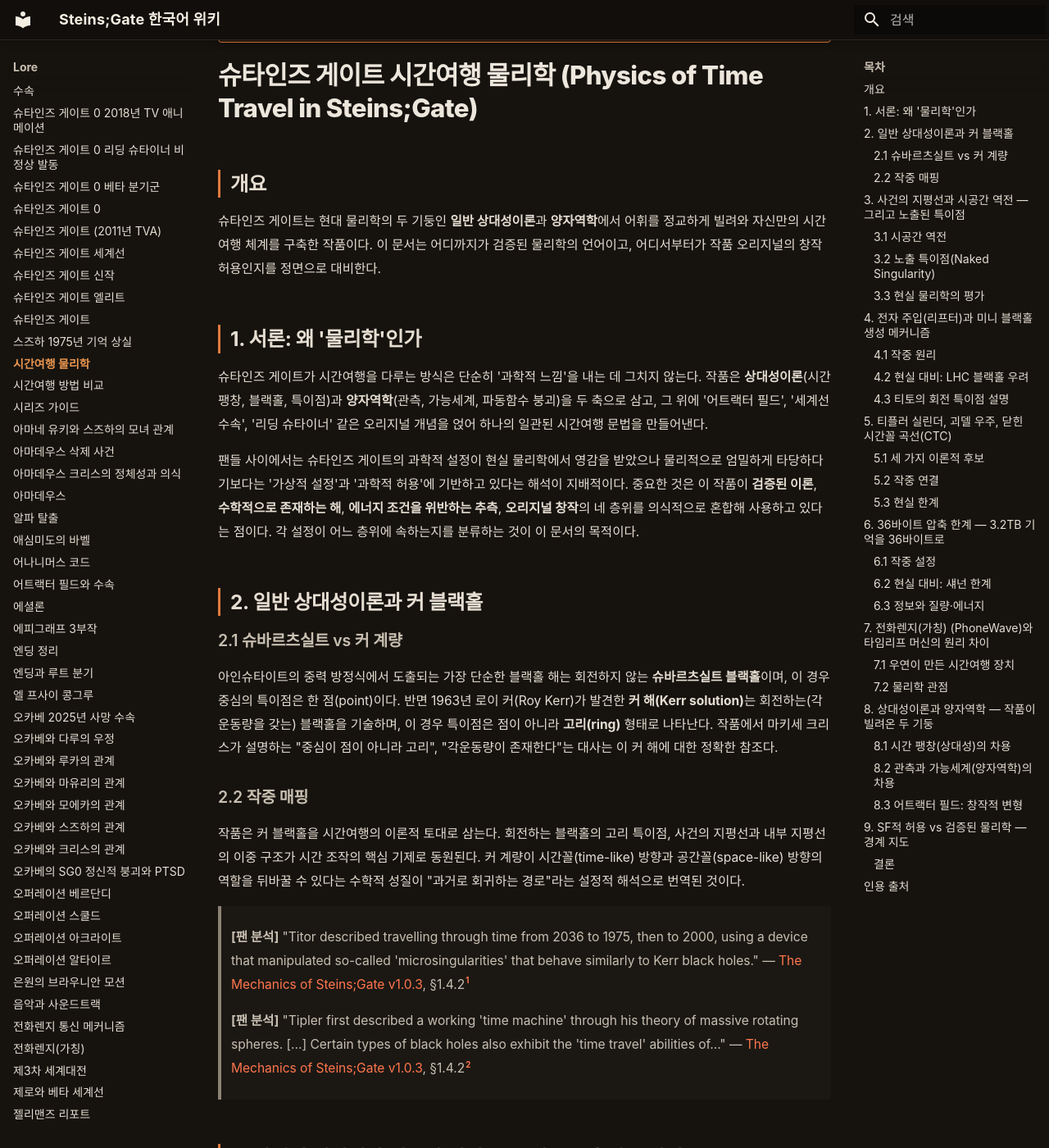
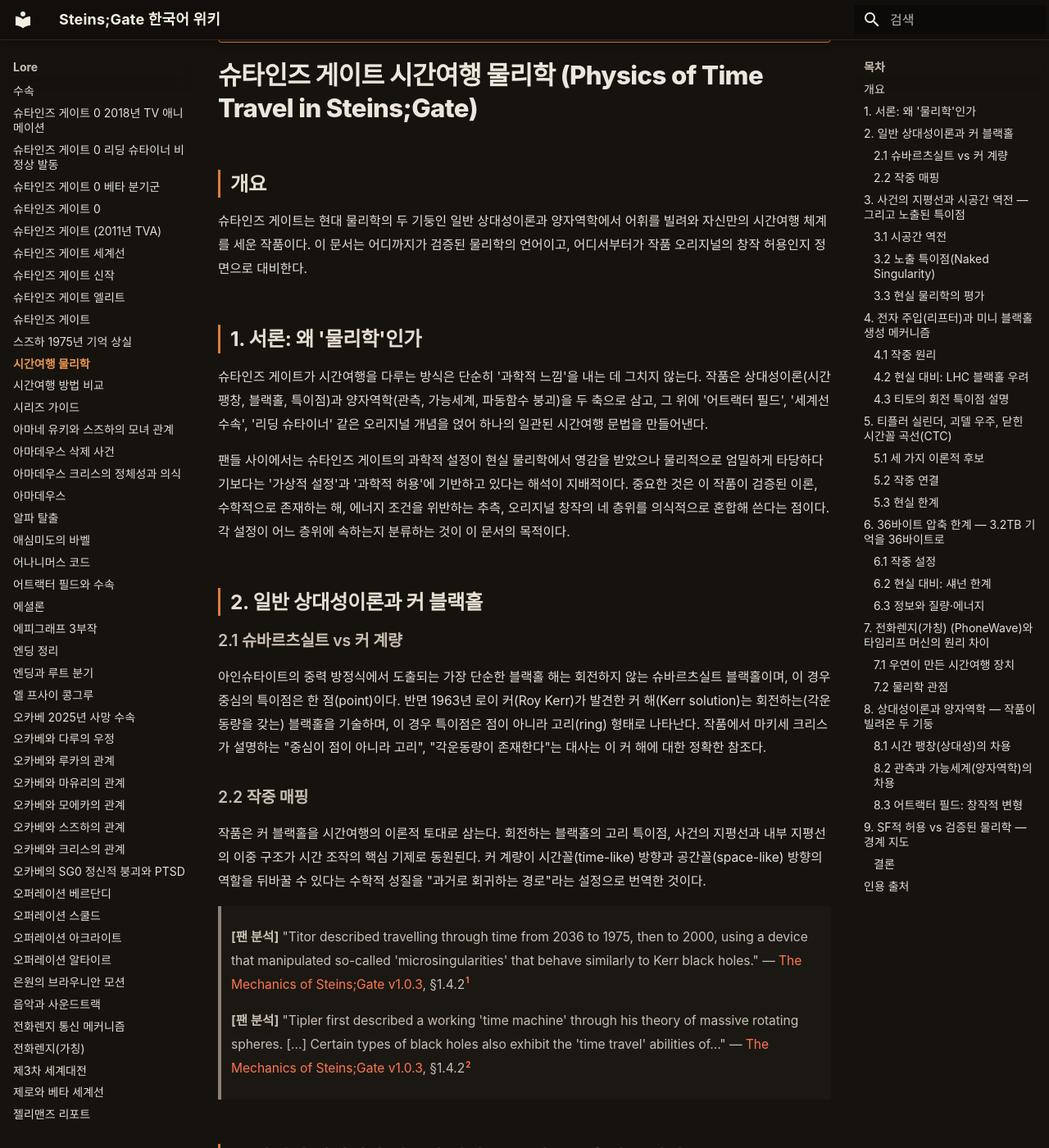
Before and after one commit to sgwiki/sgwiki.github.io, an MkDocs documentation site: the page built from wiki/lore/시간여행-물리학.md, in a window 1280 px wide and 1400 px high, scrolled down 230 px. Shown: the whole window at 82% size. Built offline with MkDocs 1.6.1 and Material for MkDocs 9.7.7, drawn with Linux system fonts in a browser that asks for light colours; some web fonts are replaced; some of the changed text lies outside the part shown.

Commit message:
chore(wiki): 시간여행-물리학 정비 — VOCAB '수속(convergence)' 영어 병기 제거·humanize 25건(볼드 남용 18·헤징/과장 4·추상 주어+만능동사 2·번역투 1)·사실·수치·인용·스포일러(endgame) 불변
Co-Authored-By: Claude Opus 4.6 <noreply@anthropic.com>

```diff
--- a/wiki/lore/시간여행-물리학.md
+++ b/wiki/lore/시간여행-물리학.md
@@ -1,5 +1,5 @@
 ---
-description: "슈타인즈 게이트는 현대 물리학의 두 기둥인 일반 상대성이론과 양자역학에서 어휘를 정교하게 빌려와 자신만의 시간여행 체계를 구축한 작품이다. 이 문서는 어디까지가 검증된 물리학의 언어이고, 어디서부터가 작품 오리지널의 창작 허용인지를 정면으로 대비한다."
+description: "슈타인즈 게이트는 현대 물리학의 두 기둥인 일반 상대성이론과 양자역학에서 어휘를 빌려와 자신만의 시간여행 체계를 세운 작품이다. 이 문서는 어디까지가 검증된 물리학의 언어이고, 어디서부터가 작품 오리지널의 창작 허용인지 정면으로 대비한다."
 spoiler: endgame
 ---
 
@@ -10,23 +10,23 @@ spoiler: endgame
 
 ## 개요
 
-슈타인즈 게이트는 현대 물리학의 두 기둥인 **일반 상대성이론**과 **양자역학**에서 어휘를 정교하게 빌려와 자신만의 시간여행 체계를 구축한 작품이다. 이 문서는 어디까지가 검증된 물리학의 언어이고, 어디서부터가 작품 오리지널의 창작 허용인지를 정면으로 대비한다.
+슈타인즈 게이트는 현대 물리학의 두 기둥인 일반 상대성이론과 양자역학에서 어휘를 빌려와 자신만의 시간여행 체계를 세운 작품이다. 이 문서는 어디까지가 검증된 물리학의 언어이고, 어디서부터가 작품 오리지널의 창작 허용인지 정면으로 대비한다.
 
 ## 1. 서론: 왜 '물리학'인가
 
-슈타인즈 게이트가 시간여행을 다루는 방식은 단순히 '과학적 느낌'을 내는 데 그치지 않는다. 작품은 **상대성이론**(시간 팽창, 블랙홀, 특이점)과 **양자역학**(관측, 가능세계, 파동함수 붕괴)을 두 축으로 삼고, 그 위에 '어트랙터 필드', '세계선 수속', '리딩 슈타이너' 같은 오리지널 개념을 얹어 하나의 일관된 시간여행 문법을 만들어낸다.
+슈타인즈 게이트가 시간여행을 다루는 방식은 단순히 '과학적 느낌'을 내는 데 그치지 않는다. 작품은 상대성이론(시간 팽창, 블랙홀, 특이점)과 양자역학(관측, 가능세계, 파동함수 붕괴)을 두 축으로 삼고, 그 위에 '어트랙터 필드', '세계선 수속', '리딩 슈타이너' 같은 오리지널 개념을 얹어 하나의 일관된 시간여행 문법을 만들어낸다.
 
-팬들 사이에서는 슈타인즈 게이트의 과학적 설정이 현실 물리학에서 영감을 받았으나 물리적으로 엄밀하게 타당하다기보다는 '가상적 설정'과 '과학적 허용'에 기반하고 있다는 해석이 지배적이다. 중요한 것은 이 작품이 **검증된 이론**, **수학적으로 존재하는 해**, **에너지 조건을 위반하는 추측**, **오리지널 창작**의 네 층위를 의식적으로 혼합해 사용하고 있다는 점이다. 각 설정이 어느 층위에 속하는지를 분류하는 것이 이 문서의 목적이다.
+팬들 사이에서는 슈타인즈 게이트의 과학적 설정이 현실 물리학에서 영감을 받았으나 물리적으로 엄밀하게 타당하다기보다는 '가상적 설정'과 '과학적 허용'에 기반하고 있다는 해석이 지배적이다. 중요한 것은 이 작품이 검증된 이론, 수학적으로 존재하는 해, 에너지 조건을 위반하는 추측, 오리지널 창작의 네 층위를 의식적으로 혼합해 쓴다는 점이다. 각 설정이 어느 층위에 속하는지 분류하는 것이 이 문서의 목적이다.
 
 ## 2. 일반 상대성이론과 커 블랙홀
 
 ### 2.1 슈바르츠실트 vs 커 계량
 
-아인슈타이트의 중력 방정식에서 도출되는 가장 단순한 블랙홀 해는 회전하지 않는 **슈바르츠실트 블랙홀**이며, 이 경우 중심의 특이점은 한 점(point)이다. 반면 1963년 로이 커(Roy Kerr)가 발견한 **커 해(Kerr solution)**는 회전하는(각운동량을 갖는) 블랙홀을 기술하며, 이 경우 특이점은 점이 아니라 **고리(ring)** 형태로 나타난다. 작품에서 마키세 크리스가 설명하는 "중심이 점이 아니라 고리", "각운동량이 존재한다"는 대사는 이 커 해에 대한 정확한 참조다.
+아인슈타이트의 중력 방정식에서 도출되는 가장 단순한 블랙홀 해는 회전하지 않는 슈바르츠실트 블랙홀이며, 이 경우 중심의 특이점은 한 점(point)이다. 반면 1963년 로이 커(Roy Kerr)가 발견한 커 해(Kerr solution)는 회전하는(각운동량을 갖는) 블랙홀을 기술하며, 이 경우 특이점은 점이 아니라 고리(ring) 형태로 나타난다. 작품에서 마키세 크리스가 설명하는 "중심이 점이 아니라 고리", "각운동량이 존재한다"는 대사는 이 커 해에 대한 정확한 참조다.
 
 ### 2.2 작중 매핑
 
-작품은 커 블랙홀을 시간여행의 이론적 토대로 삼는다. 회전하는 블랙홀의 고리 특이점, 사건의 지평선과 내부 지평선의 이중 구조가 시간 조작의 핵심 기제로 동원된다. 커 계량이 시간꼴(time-like) 방향과 공간꼴(space-like) 방향의 역할을 뒤바꿀 수 있다는 수학적 성질이 "과거로 회귀하는 경로"라는 설정적 해석으로 번역된 것이다.
+작품은 커 블랙홀을 시간여행의 이론적 토대로 삼는다. 회전하는 블랙홀의 고리 특이점, 사건의 지평선과 내부 지평선의 이중 구조가 시간 조작의 핵심 기제로 동원된다. 커 계량이 시간꼴(time-like) 방향과 공간꼴(space-like) 방향의 역할을 뒤바꿀 수 있다는 수학적 성질을 "과거로 회귀하는 경로"라는 설정으로 번역한 것이다.
 
 > **[팬 분석]** "Titor described travelling through time from 2036 to 1975, then to 2000, using a device that manipulated so-called 'microsingularities' that behave similarly to Kerr black holes." — [The Mechanics of Steins;Gate v1.0.3](../근거자료/비공식/mechanics-of-steins-gate/ch1.md), §1.4.2[^1]
 
@@ -40,33 +40,33 @@ spoiler: endgame
 
 ### 3.2 노출 특이점(Naked Singularity)
 
-커 블랙홀에서 각운동량이 질량을 일정 수준 이상으로 웃돌면 사건의 지평선과 내부 지평선이 겹쳐져 완전히 사라진다. 그 결과 특이점이 드러나는 **벌거벗은(naked) 고리 특이점**이 된다. 사건의 지평선이라는 보호막이 없어지면 외부 관측자가 특이점 근처의 사건을 직접 관측할 수 있게 되며, 인과율이 파탄날 수 있다. 작품은 이 설정을 차용해 "전자 주입으로 사건의 지평선을 제거하면 특이점이 노출되고 시간 지연 문제가 해결된다"는 논리를 전개한다.
+커 블랙홀에서 각운동량이 질량을 일정 수준 이상으로 웃돌면 사건의 지평선과 내부 지평선이 겹쳐져 완전히 사라진다. 그 결과 특이점이 드러나는 벌거벗은(naked) 고리 특이점이 된다. 사건의 지평선이라는 보호막이 없어지면 외부 관측자가 특이점 근처의 사건을 직접 관측할 수 있게 되며, 인과율이 파탄날 수 있다. 작품은 이 설정을 차용해 "전자 주입으로 사건의 지평선을 제거하면 특이점이 노출되고 시간 지연 문제가 해결된다"는 논리를 펼친다.
 
 ### 3.3 현실 물리학의 평가
 
-현실 물리학에서 노출 특이점은 **우주 검열 가설(cosmic censorship hypothesis)**이 금지하는 대상이다. 로저 펜로즈가 제안한 이 가설은 "자연은 특이점을 항상 사건의 지평선 뒤에 숨긴다"고 주장하며, 노출 특이점이 관측되었다는 보고는 현재까지 없다.
+현실 물리학에서 노출 특이점은 우주 검열 가설(cosmic censorship hypothesis)이 금지하는 대상이다. 로저 펜로즈가 제안한 이 가설은 "자연은 특이점을 항상 사건의 지평선 뒤에 숨긴다"고 주장하며, 노출 특이점이 관측되었다는 보고는 현재까지 없다.
 
 > **[팬 분석]** "그들은 고리 특이점 내를 통과하여 닫힌 시간꼴 곡선이 허용되는 영역(시간을 거슬러 여행할 수 있는 경로)을 방문할 수 있습니다. [...] 커 블랙홀 솔루션의 또 다른 특징은 특정 양의 각운동량 이상에서는 내부 및 사건의 지평선이 겹쳐져 완전히 사라진다는 것입니다. 그 결과는 '벌거벗은' 고리 특이점으로, 우주의 나머지 부분을 그 이상한 속성으로부터 보호할 것이 아무것도 없습니다. 불행히도 시간 여행을 꿈꾸는 사람들에게는 커 블랙홀 솔루션의 내부 영역이 안정적이지 않으므로, 실..." — [The Mechanics of Steins;Gate v1.0.3](../근거자료/비공식/mechanics-of-steins-gate/ch1.md), §1.2.1[^3]
 
-팬 분석 논문도 명시적으로 **커 블랙홀 내부 해의 불안정성**과 **양자 중력 이론의 필요성**을 지적하고 있다. 즉 작품이 차용한 노출 특이점 설정은 일반 상대성의 수학적 해일 뿐, 물리적으로 실현 가능하다고 보기 어렵다.
+팬 분석 논문도 명시적으로 커 블랙홀 내부 해의 불안정성과 양자 중력 이론의 필요성을 지적하고 있다. 작품이 차용한 노출 특이점 설정은 일반 상대성의 수학적 해일 뿐, 물리적으로 실현 가능하다고 보기 어렵다.
 
 ## 4. 전자 주입(리프터)과 미니 블랙홀 생성 메커니즘
 
 ### 4.1 작중 원리
 
-작품에서 SERN은 프랑스-스위스 국경 지하의 **LHC(대형 하드론 충돌기)**로 미니 블랙홀을 생성하고, **리프터(lifter)** 장치로 전자를 주입해 특이점 표면의 질량과 중력장을 미세하게 조작한다. 이를 통해 사건의 지평선을 부분적으로 제거하려는 시도가 핵심 설정이다. 오카베 린타로 일행이 만든 전화렌지(가칭) (PhoneWave)도 우연히 동등한 현상을 발생시키는 것으로 묘사된다.
+작품에서 SERN은 프랑스-스위스 국경 지하의 LHC(대형 하드론 충돌기)로 미니 블랙홀을 생성하고, 리프터(lifter) 장치로 전자를 주입해 특이점 표면의 질량과 중력장을 미세하게 조작한다. 이를 통해 사건의 지평선을 부분적으로 제거하려는 시도가 핵심 설정이다. 오카베 린타로 일행이 만든 전화렌지(가칭) (PhoneWave)도 우연히 동등한 현상을 일으키는 것으로 묘사된다.
 
 ### 4.2 현실 대비: LHC 블랙홀 우려
 
-LHC 첫 가동 당시(2008~2010년) 미니 블랙홀 생성 가능성에 대한 언론의 우려가 실제로 있었으며, 작품은 이 현실의 논란을 참고로 차용했다. 그러나 현실 물리학에서는 다음과 같은 이유로 위험이 부정된다.
+LHC 첫 가동 당시(2008~2010년) 미니 블랙홀 생성 가능성에 대한 언론의 우려가 실제로 있었으며, 작품은 이 현실의 논란을 참고로 차용했다. 현실 물리학에서는 다음 이유로 위험이 부정된다.
 
 - 표준 모형 + 일반 상대성만으로는 LHC 에너지에서 블랙홀이 생성되지 않는다.
-- 만약 추가 차원이 존재해 미니 블랙홀이 생성된다 해도, **호킹 복사**(블랙홀이 열복사를 내며 질량을 잃고 증발하는 현상)로 인해 즉시 소멸한다.
+- 만약 추가 차원이 존재해 미니 블랙홀이 생성된다 해도, 호킹 복사(블랙홀이 열복사를 내며 질량을 잃고 증발하는 현상)로 즉시 소멸한다.
 - 따라서 작품처럼 안정적인 미니 블랙홀을 다루는 것은 현실 물리학의 예측과 다르다.
 
 ### 4.3 티토의 회전 특이점 설명
 
-존 티토(작중 2000년에 등장한 시간여행자)는 두 개의 마이크로 특이점을 고속 회전시켜 국소 중력 **사인파**를 만들면 커 효과를 모방할 수 있다고 설명한다. 이는 티플러 실린더 아이디어의 변형으로, 회전하는 질량이 시공간을 끌어당겨 닫힌 시간꼴 곡선(CTC)을 만든다는 발상에 뿌리를 둔다.
+존 티토(작중 2000년에 등장한 시간여행자)는 두 개의 마이크로 특이점을 고속 회전시켜 국소 중력 사인파를 만들면 커 효과를 모방할 수 있다고 설명한다. 이는 티플러 실린더 아이디어의 변형으로, 회전하는 질량이 시공간을 끌어당겨 닫힌 시간꼴 곡선(CTC)을 만든다는 발상에 뿌리를 둔다.
 
 > **[팬 분석]** "The time machines in Steins;Gate function by manipulating the naked singularities of Kerr black holes in such a..." — [The Mechanics of Steins;Gate v1.0.3](../근거자료/비공식/mechanics-of-steins-gate/ch2.md), §2.2.4[^4]
 
@@ -84,15 +84,15 @@ SERN의 인체 실험 프로그램(Z 프로그램)과 젤리맨에 대한 상세
 | 괴델 우주 | 쿠르트 괴델(1949) | 우주 전체가 회전하는 경우 시간여행이 허용되는 해 |
 | 커 블랙홀 내부 CTC | 로이 커(1963) | 회전 블랙홀 내부의 특정 영역에서 시간이 자기 자신으로 되돌아감 |
 
-이 세 가지는 모두 **일반 상대성이론의 수학적 해**로서 엄밀하게 존재하지만, 현실적으로 실현되려면 **에너지 조건(energy condition)**을 위반하거나 무한한 길이·질량이 필요하다는 치명적 한계가 있다.
+이 세 가지는 모두 일반 상대성이론의 수학적 해로서 엄밀하게 존재하지만, 현실적으로 실현되려면 에너지 조건(energy condition)을 위반하거나 무한한 길이·질량이 필요하다는 치명적 한계가 있다.
 
 ### 5.2 작중 연결
 
-작중 티토는 티플러 실린더를 명시적으로 언급하며, 커 블랙홀 내부의 CTC 영역을 "과거로 회귀하는 경로"로 해석한 설정과 결합된다. 작품이 두 이론을 한데 묶어 설득력 있는 시간여행 기제를 구축한 것이다.
+작중 티토는 티플러 실린더를 명시적으로 언급하며, 커 블랙홀 내부의 CTC 영역을 "과거로 회귀하는 경로"로 해석한 설정과 결합된다. 작품이 두 이론을 한데 묶어 설득력 있는 시간여행 기제를 세운 것이다.
 
 ### 5.3 현실 한계
 
-현실 물리학에서는 이 해들의 실현 가능성을 부정한다. 티플러 실린더는 무한한 길이를 요구하고, 괴델 우주는 우주 팽창 관측과 모순되며, 커 내부 CTC 영역은 **불안정**하다. 모두 **양자 효과**를 무시한 고전 일반 상대성의 결과물이며, 양자 중력 이론이 완성되기 전까지는 검증 불가능하다.
+현실 물리학에서는 이 해들의 실현 가능성을 부정한다. 티플러 실린더는 무한한 길이를 요구하고, 괴델 우주는 우주 팽창 관측과 모순되며, 커 내부 CTC 영역은 불안정하다. 모두 양자 효과를 무시한 고전 일반 상대성의 결과물이며, 양자 중력 이론이 완성되기 전까지는 검증 불가능하다.
 
 > **[팬 분석]** "...시간 여행을 꿈꾸는 사람들에게는 커 블랙홀 솔루션의 내부 영역이 안정적이지 않으므로..." — [The Mechanics of Steins;Gate v1.0.3](../근거자료/비공식/mechanics-of-steins-gate/ch1.md), §1.2.1[^5]
 
@@ -100,17 +100,17 @@ SERN의 인체 실험 프로그램(Z 프로그램)과 젤리맨에 대한 상세
 
 ### 6.1 작중 설정
 
-타임리프 머신은 뇌의 단기 기억을 전기 신호로 변환해 미니 블랙홀 주변의 초중력으로 **3.2TB(테라바이트)를 36바이트로** 압축한 뒤 과거로 전송한다. 압축률은 약 1/890억에 달한다. 작중 크리스의 설명에 따르면, 사건의 지평선을 완전히 제거하지 못하면 특이점을 통과할 수 있는 데이터 용량이 극단적으로 제한되기 때문에 이런 압축이 불가피하다는 논리다.
+타임리프 머신은 뇌의 단기 기억을 전기 신호로 변환해 미니 블랙홀 주변의 초중력으로 3.2TB(테라바이트)를 36바이트로 압축한 뒤 과거로 전송한다. 압축률은 약 1/890억에 달한다. 작중 크리스의 설명에 따르면, 사건의 지평선을 완전히 제거하지 못하면 특이점을 통과할 수 있는 데이터 용량이 극단적으로 제한되기 때문에 이런 압축이 불가피하다는 논리다.
 
 오카베가 농담조로 "3조 바이트를 36바이트로 압축하는 건 곡예"라고 반응하는 장면은 이 설정의 비현실성을 작품 자체가 자각하고 있음을 보여준다.
 
 ### 6.2 현실 대비: 섀넌 한계
 
-현실 정보이론에서 **섀넌 한계(Shannon limit)**는 주어진 잡음 환경에서 오류 없이 전송 가능한 최대 정보량을 정의한다. 무손실 압축의 한계는 데이터의 엔트로피에 의해 결정되며, 3.2TB를 36바이트로 무손실 압축하는 것은 정보 이론적으로 불가능하다(엔트로피 보존 위반). 작품이 이를 '블랙홀 초중력에 의한 압축'으로 정당화하는 것은 설정적 허용이다.
+현실 정보이론에서 섀넌 한계(Shannon limit)는 주어진 잡음 환경에서 오류 없이 전송 가능한 최대 정보량을 정의한다. 무손실 압축의 한계는 데이터의 엔트로피에 의해 결정되며, 3.2TB를 36바이트로 무손실 압축하는 것은 정보 이론적으로 불가능하다(엔트로피 보존 위반). 작품이 이를 '블랙홀 초중력에 의한 압축'으로 정당화하는 것은 설정적 허용이다.
 
 ### 6.3 정보와 질량·에너지
 
-양자 정보론의 맥락에서 정보는 질량·에너지와 연결된다(베켄슈타인 한계). 블랙홀 열역학에서 정보는 표면적에 비례해 저장된다는 **홀로그래픽 원리**와 간접적으로 연결되는 지점이 있으나, 작품의 36바이트 설정은 이를 넘어서는 창작적 비약이다.
+양자 정보론의 맥락에서 정보는 질량·에너지와 연결된다(베켄슈타인 한계). 블랙홀 열역학에서 정보는 표면적에 비례해 저장된다는 홀로그래픽 원리와 간접적으로 연결되는 지점이 있으나, 작품의 36바이트 설정은 이를 넘어서는 창작적 비약이다.
 
 타임리프의 구체적 기기 사양과 48시간 제한은 [타임리프](타임리프.md) 및 [타임리프 머신 48시간 제한](타임리프-머신-48시간-제한.md) 문서를 참조.
 
@@ -118,27 +118,27 @@ SERN의 인체 실험 프로그램(Z 프로그램)과 젤리맨에 대한 상세
 
 ### 7.1 우연이 만든 시간여행 장치
 
-작품의 가장 독특한 설정은 **타임 트래블용으로 만들어지지 않은 기기**(전자레인지 + 휴대전화 + 브라운관 TV)가 우연히 SERN 타임머신과 동등한 현상을 일으킨다는 점이다. 크리스의 해설에 따르면, 전자레인지의 마이크로파(2.45GHz)가 브라운관 TV의 전자총에서 나온 전자와 결합해 리프터의 전자 주입 효과를 모방하고, 여기에 휴대전화가 타이밍 제어 역할을 하면서 미니 블랙홀 경로를 여는 것으로 묘사된다.
+작품의 가장 독특한 설정은 타임 트래블용으로 만들어지지 않은 기기(전자레인지 + 휴대전화 + 브라운관 TV)가 우연히 SERN 타임머신과 동등한 현상을 일으킨다는 점이다. 크리스의 해설에 따르면, 전자레인지의 마이크로파(2.45GHz)가 브라운관 TV의 전자총에서 나온 전자와 결합해 리프터의 전자 주입 효과를 모방하고, 여기에 휴대전화가 타이밍 제어 역할을 하면서 미니 블랙홀 경로를 여는 것으로 묘사된다.
 
 ### 7.2 물리학 관점
 
-현실 물리학에서 가정용 전자레인지 출력(약 1500~2000W)과 브라운관 TV의 전자총으로 입자 가속기 수준의 에너지 밀도를 만드는 것은 불가능하다. 작품은 이를 '우연한 매개 변수의 일치'로 설명하며, **설정적 허용의 전형**을 보여준다. 기기 사양에 대한 상세는 [타임머신 모델](타임머신-모델.md) 및 [미래 가젯 목록](미래-가젯-목록.md) 문서로 분리한다.
+현실 물리학에서 가정용 전자레인지 출력(약 1500~2000W)과 브라운관 TV의 전자총으로 입자 가속기 수준의 에너지 밀도를 만드는 것은 불가능하다. 작품은 이를 '우연한 매개 변수의 일치'로 설명하며, 설정적 허용의 전형을 보여준다. 기기 사양에 대한 상세는 [타임머신 모델](타임머신-모델.md) 및 [미래 가젯 목록](미래-가젯-목록.md) 문서로 분리한다.
 
 ## 8. 상대성이론과 양자역학 — 작품이 빌려온 두 기둥
 
 ### 8.1 시간 팽창(상대성)의 차용
 
-특수 상대성이론의 시간 팽창(속도가 빛에 가까워질수록 시간이 느리게 흐름)은 검증된 현상이며, GPS 위성 보정 등 실제 기술에 반영되어 있다. 작품은 이 개념을 시간여행의 기초 어휘로 활용한다.
+특수 상대성이론의 시간 팽창(속도가 빛에 가까워질수록 시간이 느리게 흐름)은 검증된 현상이며, GPS 위성 보정 등 실제 기술에 반영되어 있다. 작품은 이 개념을 시간여행의 기초 어휘로 쓴다.
 
 ### 8.2 관측과 가능세계(양자역학)의 차용
 
-양자역학의 **코펜하겐 해석**은 관측 순간 파동함수가 붕괴하여 하나의 결과가 확정된다고 본다. 작품은 이를 차용해 "관측 이전에는 무한한 세계선들이 가능성으로 존재하다가, 관측(오카베의 인지) 순간 하나의 세계선으로 고정된다"는 설정을 구축한다.
+양자역학의 코펜하겐 해석은 관측 순간 파동함수가 붕괴하여 하나의 결과가 확정된다고 본다. 작품은 이를 차용해 "관측 이전에는 무한한 세계선들이 가능성으로 존재하다가, 관측(오카베의 인지) 순간 하나의 세계선으로 고정된다"는 설정을 세운다.
 
 ### 8.3 어트랙터 필드: 창작적 변형
 
-작품은 코펜하겐 해석의 '관측'을 단순한 측정 행위가 아니라 **인간 의식(오카베의 인지)**에 직결시킨다. 이는 물리학적으로 비주류 해석(의식이 파동함수 붕괴를 일으킨다는 '참여적 우주' 등)에 해당하며, 여기에 '어트랙터 필드'라는 오리지널 개념을 더해 거시적 사건의 수속(convergence)을 설정한다.
+작품은 코펜하겐 해석의 '관측'을 단순한 측정 행위가 아니라 인간 의식(오카베의 인지)에 직결시킨다. 이는 물리학적으로 비주류 해석(의식이 파동함수 붕괴를 일으킨다는 '참여적 우주' 등)에 해당하며, 여기에 '어트랙터 필드'라는 오리지널 개념을 더해 거시적 사건의 수속을 설정한다.
 
-팬들 사이에서는 '관측'을 인간 의식에 직결하는 해석이 양자역학의 주류 견해와 다르다는 지적이 있으며, 슈타인즈 게이트가 어트랙터 필드를 단순한 양자역학적 현상의 차용이 아니라 검증되지 않은 창작 이론으로 사용하고 있다는 점이 확인된다.
+팬들 사이에서는 '관측'을 인간 의식에 직결하는 해석이 양자역학의 주류 견해와 다르다는 지적이 있으며, 슈타인즈 게이트가 어트랙터 필드를 단순한 양자역학적 현상의 차용이 아니라 검증되지 않은 창작 이론으로 쓰고 있다는 점이 확인된다.
 
 ## 9. SF적 허용 vs 검증된 물리학 — 경계 지도
 
```
Also changed, not shown: other parts of wiki/lore/시간여행-물리학.md (+2 -2 lines).
